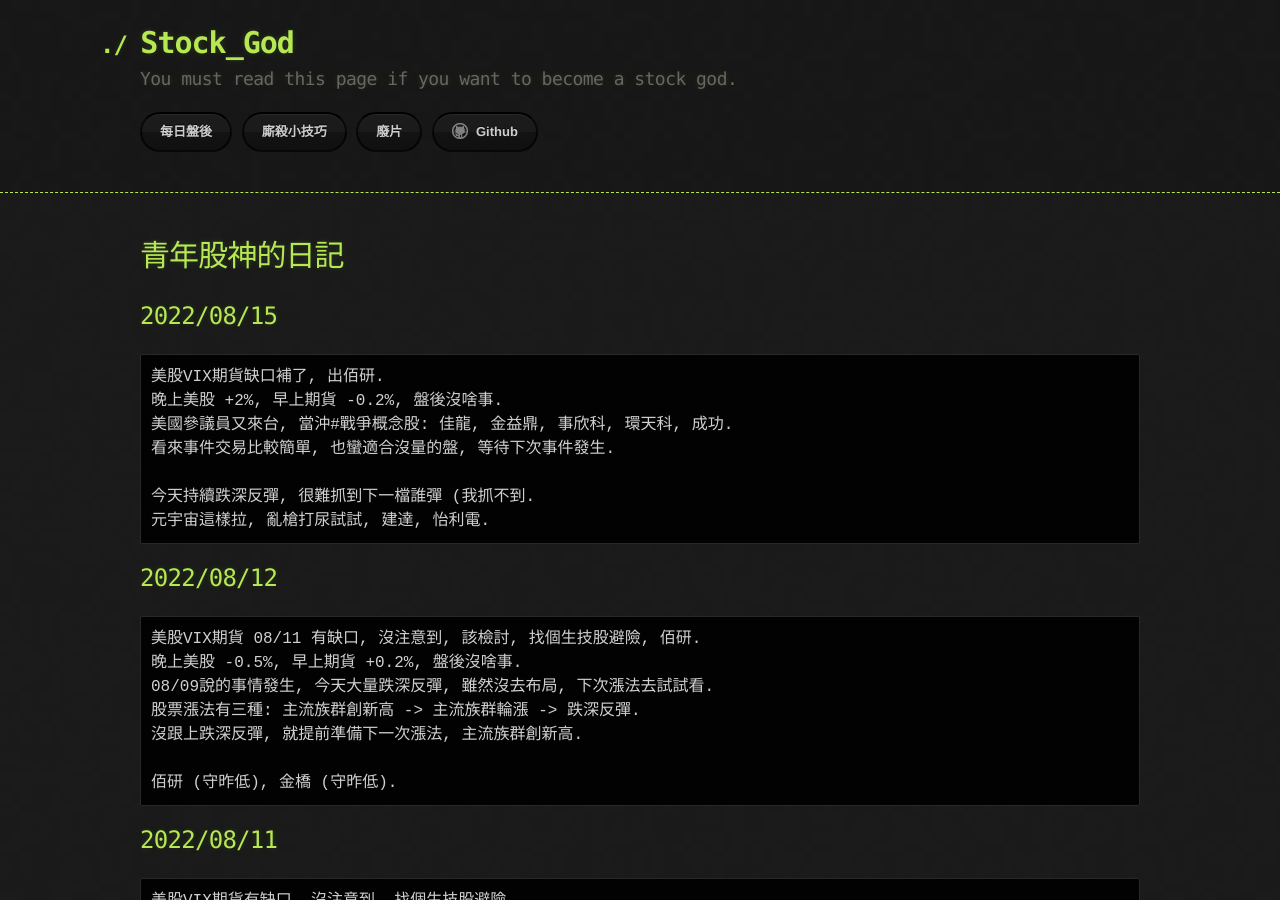
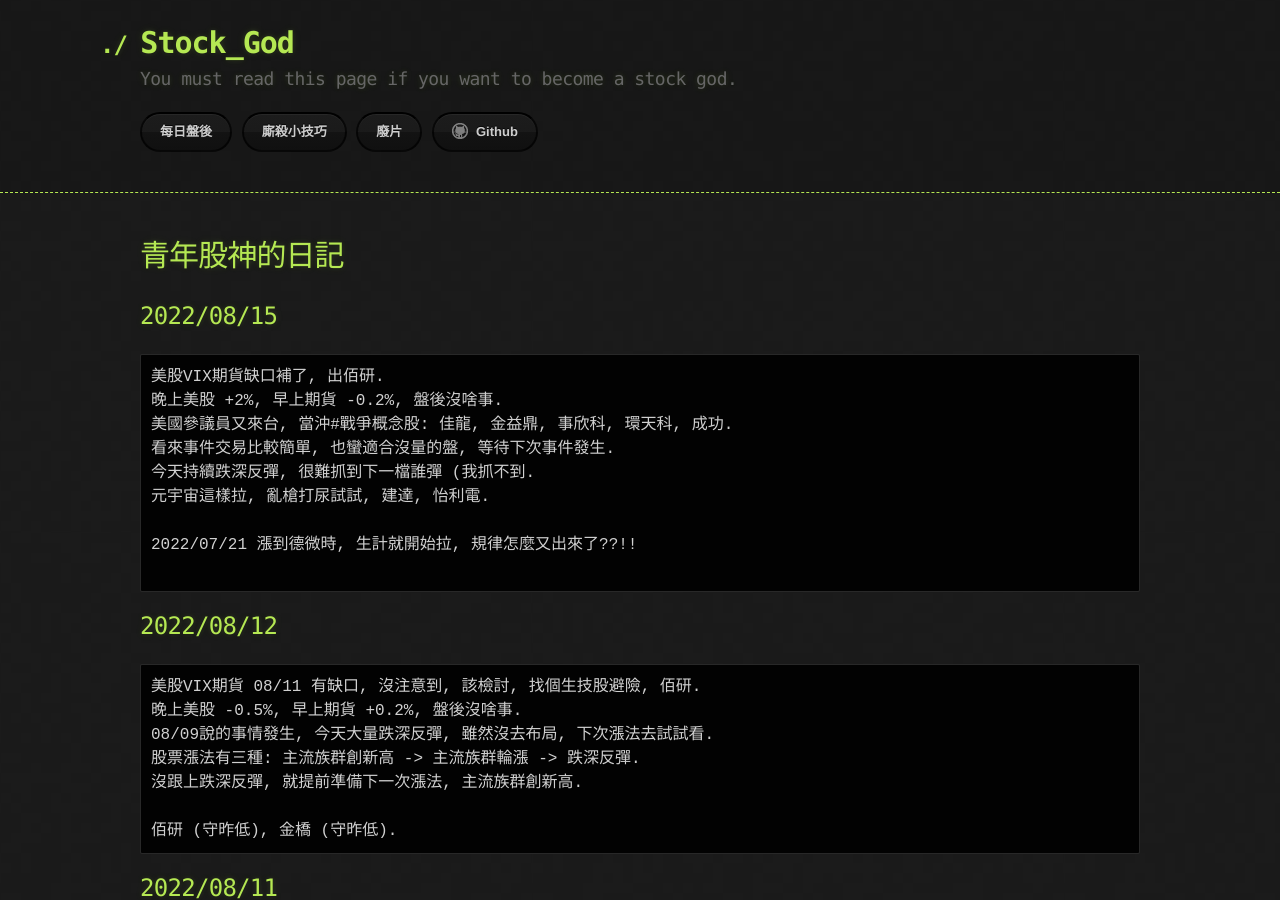
Before and after one commit to lepg5487/Stock_God, a Jekyll site: the page built from index.md, in a window 1280 px wide and 900 px high. Built offline with Jekyll 4.4.1, drawn with Linux system fonts in a browser that asks for light colours; our own code applies the rules of GitHub Pages for plain Markdown files.

Commit message:
Update index.md

````diff
--- a/index.md
+++ b/index.md
@@ -10,9 +10,11 @@ layout: testlayouts
 晚上美股 +2%, 早上期貨 -0.2%, 盤後沒啥事.
 美國參議員又來台, 當沖#戰爭概念股: 佳龍, 金益鼎, 事欣科, 環天科, 成功.
 看來事件交易比較簡單, 也蠻適合沒量的盤, 等待下次事件發生.
-
 今天持續跌深反彈, 很難抓到下一檔誰彈 (我抓不到.
 元宇宙這樣拉, 亂槍打尿試試, 建達, 怡利電.
+
+2022/07/21 漲到德微時, 生計就開始拉, 規律怎麼又出來了??!!
+
 ```
 
 ## 2022/08/12
````
